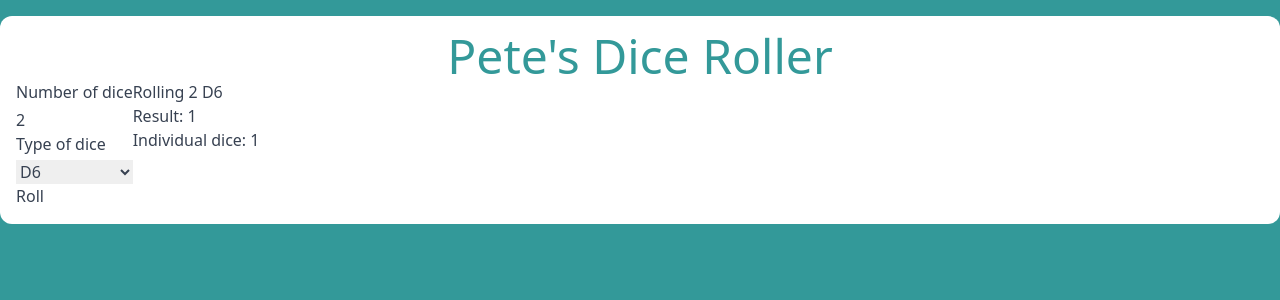
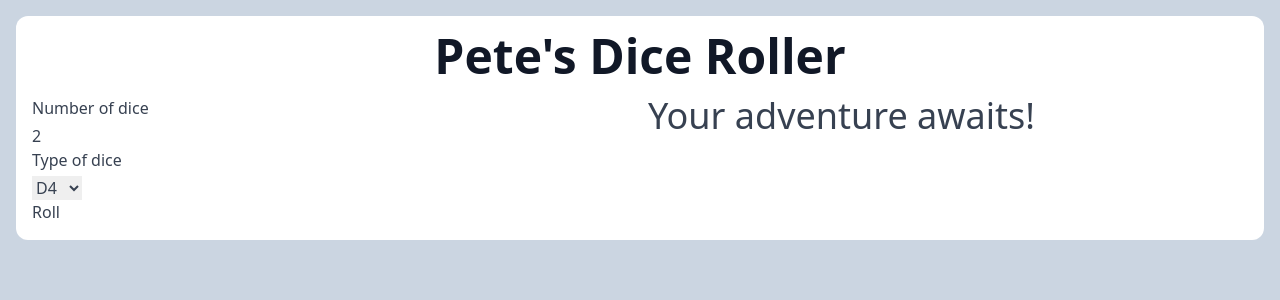
Before and after one commit to writes-of-spring/dice-roller, a React (Vite) app: page / in a window 1280 px wide. Shown: the top 300 px of the page. Built offline with nearby package versions, Linux system fonts and the light colour scheme.

Commit message:
use refs for form inputs
update styles

```diff
--- a/index.html
+++ b/index.html
@@ -14,7 +14,7 @@
     <title>React App</title>
     <link rel="stylesheet" href="src/index.css" />
   </head>
-  <body class="bg-brand text-white">
+  <body class="bg-slate-300 px-4 text-white">
     <noscript>You need to enable JavaScript to run this app.</noscript>
     <div id="root"></div>
     <script src="/src/main.tsx" type="module"></script>
--- a/src/App.tsx
+++ b/src/App.tsx
@@ -1,48 +1,48 @@
 import React, { useState } from "react";
 
 function App() {
-  const [rolledDice, setRolledDice] = useState([1]);
-  const [numberOfDice, setNumberOfDice] = useState(2);
-  const [typeOfDice, setTypeofDice] = useState(6);
+  const [dicePool, setDicePool] = useState<number[] | null>(null);
+  const numberOfDiceRef = React.useRef<HTMLInputElement>(null);
+  const typeOfDiceRef = React.useRef<HTMLSelectElement>(null);
 
   function rollDice() {
+    if (!numberOfDiceRef.current?.value || !typeOfDiceRef.current?.value) return;
+    const numberOfDice = parseInt(numberOfDiceRef.current?.value || "2");
+    const typeOfDice = parseInt(typeOfDiceRef.current?.value || "6");
     const rolledDice = Array.from({ length: numberOfDice }, () => Math.floor(Math.random() * typeOfDice + 1));
-    setRolledDice(rolledDice);
+    setDicePool(rolledDice);
   }
-  const diceResult = rolledDice.reduce((acc, dice) => {
-    return acc + dice;
-  }, 0);
+  const diceResult =
+    dicePool?.reduce((acc, dice) => {
+      return acc + dice;
+    }, 0) ?? null;
 
   function handleSubmit(e: React.FormEvent) {
     e.preventDefault();
     rollDice();
   }
+  const showIndividualDice = dicePool && dicePool.length > 1;
   return (
     <div className="md:mt-4 rounded-xl p-4 container mx-auto bg-white text-gray-700">
-      <h1 className="text-5xl text-center text-brand">Pete's Dice Roller</h1>
-      <div className="flex">
-        <div>
+      <h1 className="text-5xl text-center font-bold text-gray-900  sm:mb-4">Pete's Dice Roller</h1>
+      <div className="flex gap-4 flex-wrap-reverse">
+        <div className="w-72 grow ">
           <form onSubmit={handleSubmit}>
             <label className="block">
               <span className="text-gray-700">Number of dice</span>
               <input
-                className="form-input mt-1 block w-full"
-                placeholder="2"
+                name="numberOfDice"
+                ref={numberOfDiceRef}
+                className="form-input mt-1 block "
+                defaultValue={2}
                 min={1}
                 max={10}
-                value={numberOfDice}
                 type="number"
-                onChange={(e) => setNumberOfDice(parseInt(e.target.value))}
               />
             </label>
             <label className="block">
               <span className="text-gray-700">Type of dice</span>
-              <select
-                className="form-input mt-1 block w-full"
-                placeholder="6"
-                value={typeOfDice}
-                onChange={(e) => setTypeofDice(parseInt(e.target.value))}
-              >
+              <select name="typeOfDice" ref={typeOfDiceRef} className="form-input mt-1 block " placeholder="6">
                 {" "}
                 <option value="4">D4</option>
                 <option value="6">D6</option>
@@ -55,12 +55,18 @@ function App() {
             <button>Roll</button>
           </form>
         </div>
-        <div>
-          <h2>
-            Rolling {numberOfDice} D{typeOfDice}
-          </h2>
-          <p>Result: {diceResult}</p>
-          <p>Individual dice: {rolledDice.join(", ")}</p>
+        <div className="w-72 grow">
+          {dicePool ? (
+            <>
+              <h2 className="text-4xl text-gray-700">Result: {diceResult}</h2>
+              <p className="text-2xl text-gray-700">
+                Rolling {numberOfDiceRef.current?.value} D{typeOfDiceRef.current?.value}
+              </p>
+              {showIndividualDice && <p className="text-2xl text-gray-600">Individual dice: {dicePool.join(", ")}</p>}
+            </>
+          ) : (
+            <h2 className="text-4xl text-gray-700">Your adventure awaits!</h2>
+          )}
         </div>
       </div>
     </div>
```
